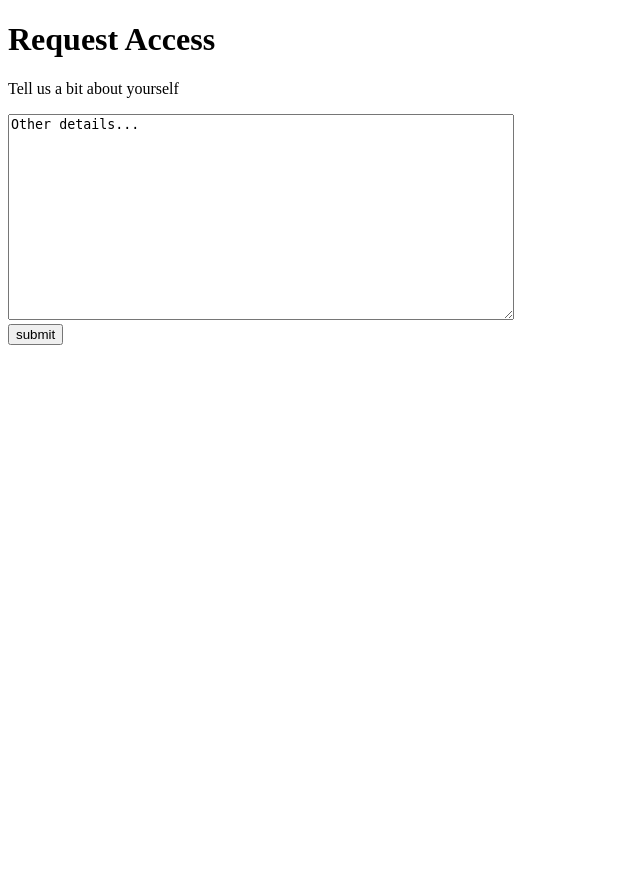
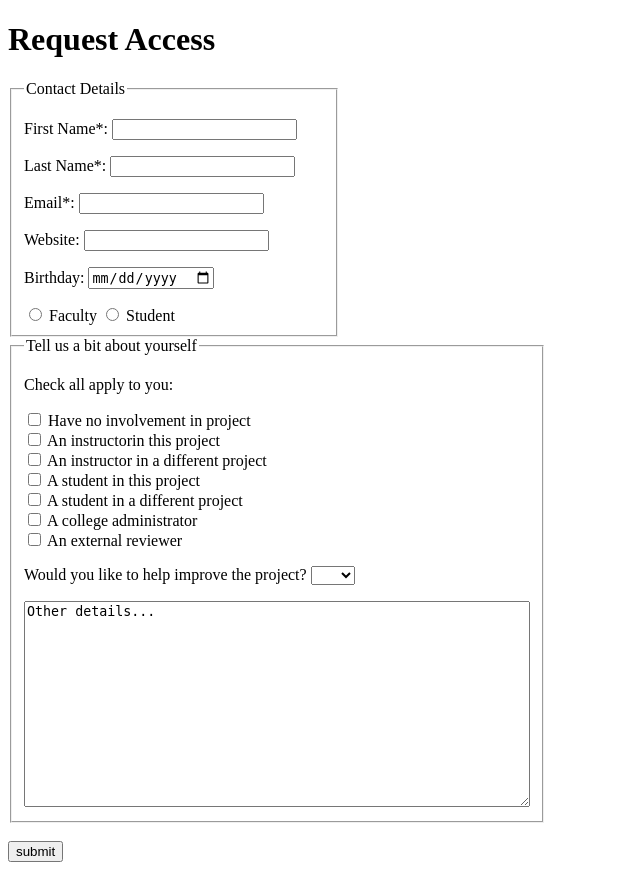
Before and after one commit to phoenixtomcat/Elevator_Project, a PHP site: page /request_access.html in a window 1280 px wide. Shown: the whole page, without its empty margins (0-640 px from the left). Before the commit the page ends 345 px from the top, so only its background shows below. Run offline with PHP 8.4, Linux system fonts and the light colour scheme.

Commit message:
improve request access form

```diff
--- a/ESE-Project-Team-Nishant/Engineering_Project_VI/HTML/login_page/request_access.html
+++ b/ESE-Project-Team-Nishant/Engineering_Project_VI/HTML/login_page/request_access.html
@@ -10,8 +10,35 @@
     <body>
         <h1>Request Access</h1>
         <form action="request_access.php" method="POST" id="accessForm">
-            <p>Tell us a bit about yourself</p>
-            <textarea id="accessText" style="width: 500px; height: 200px;" name="accessText" form="accessForm">Other details...</textarea>
+            <fieldset style="width: 300px;">
+                <legend>Contact Details</legend>
+                <p><label>First Name*: <input type="text" name="firstname" required/></label></p>
+                <p><label>Last Name*:  <input type="text" name="lastname" required/></label></p>
+                <p><label>Email*:      <input type="email" name="email" required/></label></p>
+                <p><label>Website:     <input type="url" name="url" /></label></p>
+                <p><label>Birthday:    <input type="date" name="birthday" /></label></p>
+                <label><input type="radio" name="fac_or_student" value="faculty"/> Faculty</label>
+                <label><input type="radio" name="fac_or_student" value="student"/> Student</label>
+            </fieldset>
+            <fieldset style="width: 300px;">
+                <legend>Tell us a bit about yourself</legend>
+                <p>Check all apply to you:</p>
+                <input type="checkbox" name="involvement" value="none"> Have no involvement in project <br />
+                <input type="checkbox" name="involvement" value="instructor"> An instructorin this project <br />
+                <input type="checkbox" name="involvement" value="instructor_other"> An instructor in a different project <br />
+                <input type="checkbox" name="involvement" value="student"> A student in this project <br />
+                <input type="checkbox" name="involvement" value="student_other"> A student in a different project <br />
+                <input type="checkbox" name="involvement" value="admin"> A college administrator <br />
+                <input type="checkbox" name="involvement" value="external"> An external reviewer <br />
+                <p>Would you like to help improve the project?
+                    <select name="help_improve">
+                        <option value="no_answer" selected></option>
+                        <option value="yes">Yes</option>
+                        <option value="no">No</option>
+                    </select>
+                </p>
+                <textarea id="accessText" style="width: 500px; height: 200px;" name="accessText" form="accessForm">Other details...</textarea>
+            </fieldset>
             <br/>
             <input type="submit" value="submit" />
         </form>
```
Also changed, not shown: ESE-Project-Team-Nishant/Engineering_Project_VI/HTML/login_page/request_access.php (+8 -0 lines).
